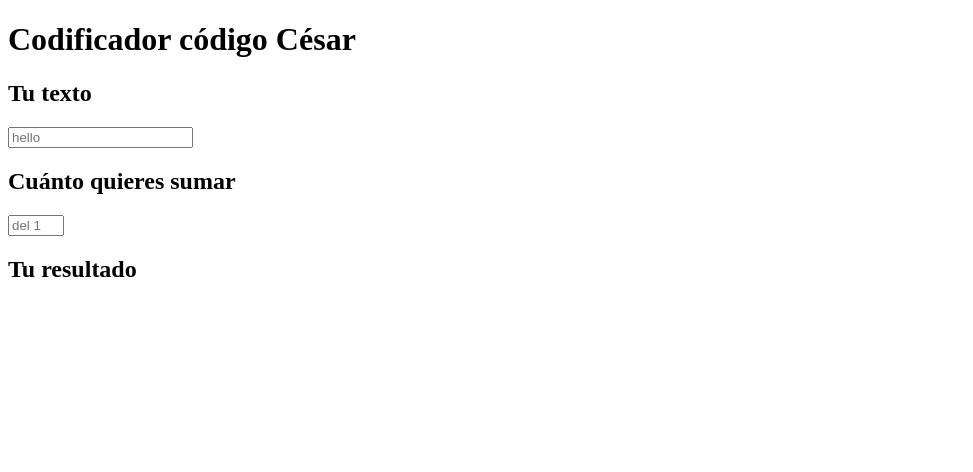
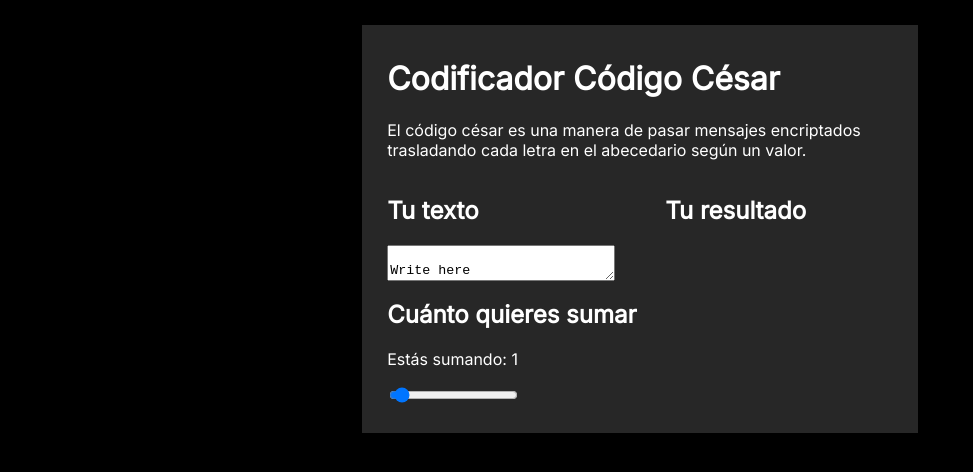
Before and after one commit to marias16/cesar-code, a plain HTML site: page index.html in a window 1280 px wide. Shown: the whole page, without its empty margins (0-973 px from the left). Drawn offline with Linux system fonts and the light colour scheme.

Commit message:
bug fixed, styles added

```diff
--- a/index.html
+++ b/index.html
@@ -1,15 +1,57 @@
 <!DOCTYPE html>
     <head>
+        <meta charset="UTF-8" />
+        <title>🕵️ Código César</title>
+        <link href='https://fonts.googleapis.com/css?family=Inter' rel='stylesheet'>
+    </head>
+    <style>
+        body {
+            font-family:'Inter';
+            background-color: rgb(0, 0, 0);
+        }
 
-    </head>
+        .container {
+            background-color: rgb(39, 39, 39);
+            color:white;
+            width: 40%;
+            height: 80%;
+            margin-left:auto;
+            margin-right: auto;
+            margin-top: 2%;
+            padding: 1% 2% 2% 2%;
+        }
+
+        #textos {
+            display: grid;
+            grid-template-columns: repeat(2, 45%);
+            grid-template-rows: 2;
+            column-gap: 10%;
+        }
+
+
+    </style>
     <body>
-        <h1>Codificador código César</h1>
-        <h2>Tu texto</h2>
-        <input type="text" placeholder="hello" id="inputID">
-        <h2>Cuánto quieres sumar</h2>
-        <input type="number" placeholder="del 1 al 27" id="sumID" min="0" max="27">
-        <h2>Tu resultado</h2>
-        <p id="outputID"></p>
+        <div class="container">
+            <h1>Codificador Código César</h1>
+            <p>El código césar es una manera de pasar mensajes encriptados trasladando cada letra en el abecedario según un valor. </p>
+
+            <div id="textos">
+                    <h2>Tu texto</h2>
+                    <h2>Tu resultado</h2>
+                    <textarea id="inputID">
+                        Write here
+                    </textarea>
+                    <div>
+                        <p id="outputID"></p>
+                    </div>
+            </div>
+
+            <h2>Cuánto quieres sumar</h2>
+            <p>Estás sumando: <span id="sumShow"> </span></p>
+            <input type="range" id="sumID" min="0" max="26" value="1" id="myRange">
+
+        </div>
+
     </body>
     <script>
         const caracteres = [
@@ -37,14 +79,24 @@
 
 
             const sum = document.querySelector("#sumID")
+            const sumShow = document.querySelector("#sumShow")
             const outputValue = document.querySelector("#outputID");
             const inputElement = document.querySelector("#inputID")
 
+            //enseñar el valor inicial de la suma
+
+            sumShow.innerText = sum.value;
+
             //funcion que te quita acentos
             const quitarAcento = (carac) => {
-                    const caracterNormalizado = carac.normalize('NFD');
-                    const caracterSinAcento = caracterNormalizado.replace(/[\u0300-\u036f]/g, '');
-                    return caracterSinAcento;
+                    if(carac != "ñ" && carac != "Ñ") {
+                        const caracterNormalizado = carac.normalize('NFD');
+                        const caracterSinAcento = caracterNormalizado.replace(/[\u0300-\u036f]/g, '');
+                        return caracterSinAcento;
+                    } else {
+                        return carac;
+                    }
+
             }
 
             //funcion que te devuelve el carac con el sumValue
@@ -68,6 +120,10 @@
                 const inputValue = inputElement.value;
                 const sumValue = Number(sum.value);
                 let arrCaracs = []
+
+                //updateamos
+                sumShow.innerText = sumValue;
+
 
                 for (let i = 0; i < inputValue.length; i++) {
                     const dirtyCarac = inputValue[i]
```
